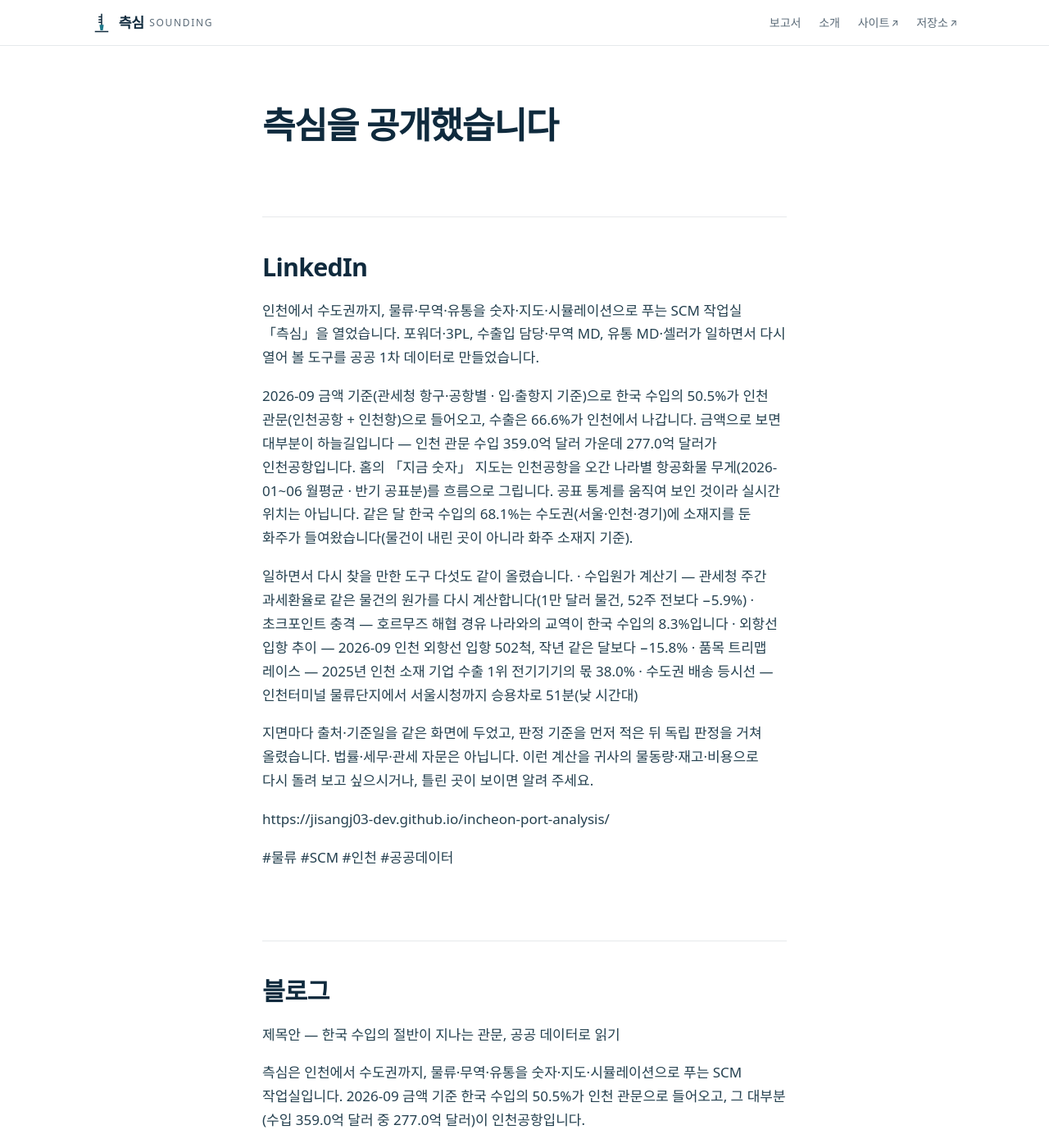
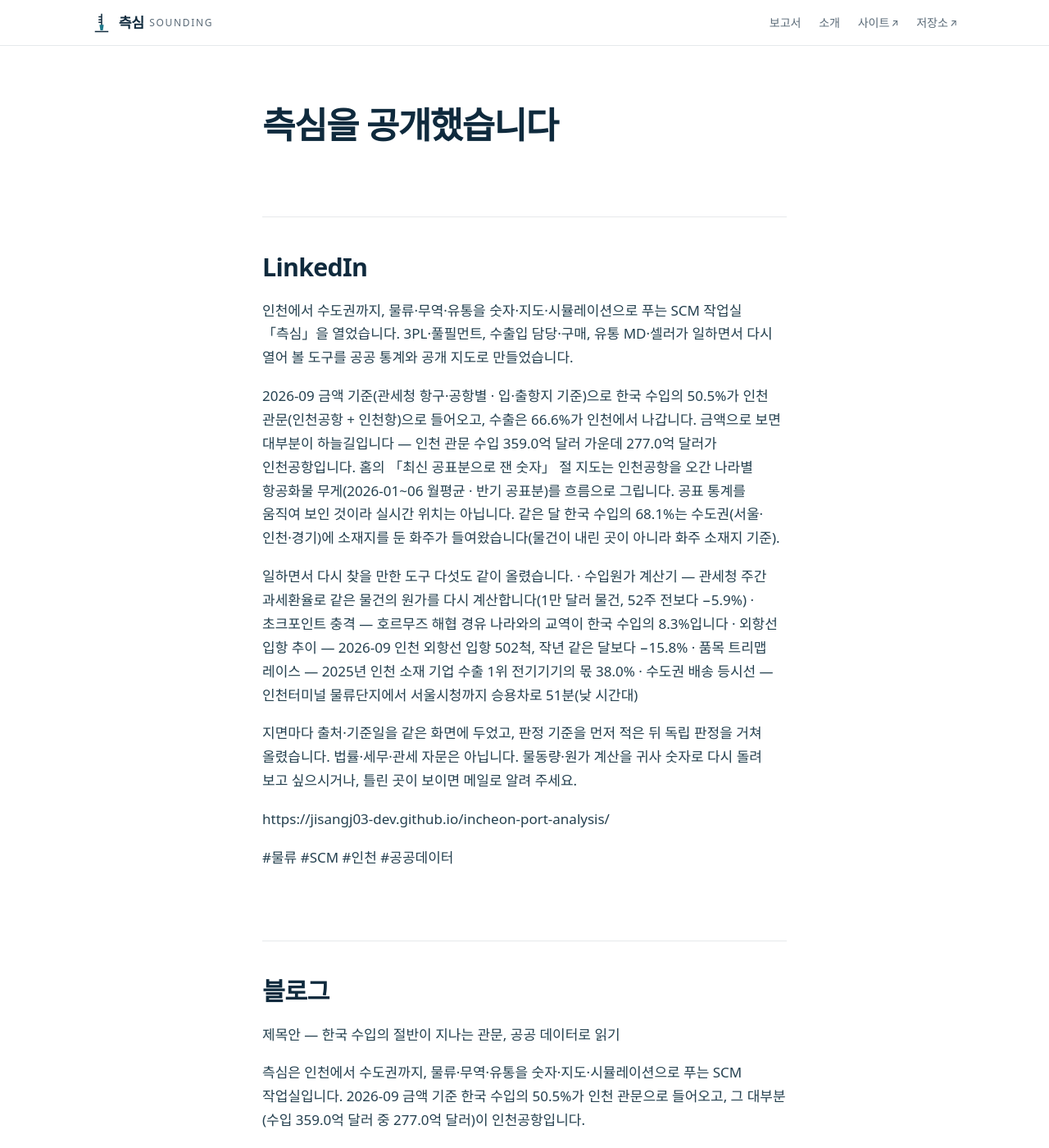
Before and after one commit to jisangj03-dev/incheon-port-analysis, a Jekyll site: the page built from content-queue/2026-10-20/launch.md, in a window 1280 px wide and 1400 px high. Shown: the whole window at 82% size. Built offline with Jekyll 4.4.1, drawn with Linux system fonts in a browser that asks for light colours; some web fonts are replaced; our own code applies the rules of GitHub Pages for plain Markdown files.

Commit message:
공개 알림 초안 — main(#84 홈 첫 화면 최종) 합침 · 독자·연락 문구를 홈과 맞춤(공공 통계와 공개 지도 · 물동량·원가 · 메일)
Co-Authored-By: Claude Opus 5.5 <noreply@anthropic.com>
Claude-Session: https://claude.ai/code/session_01L59oEoiMW7KHoJRFFkcN4Q

```diff
--- a/content-queue/2026-10-20/launch.md
+++ b/content-queue/2026-10-20/launch.md
@@ -3,16 +3,16 @@ id: launch
 made: 2026-10-20
 asof: 2026-10-21
 state: 초안(게시 = 선장님 · 올리는 손은 채팅 · 이 파일은 어디에도 게시되지 않았다)
-note: AI 초안 · 검수 전 — 숫자는 data/derived 에서만(시험 tests/content-queue.spec.mjs) · 공개 알림 한 번용 · 10/21 공개판(품질 재정비 #72~#74 · 제목 조판) 숫자·지면으로 다시 씀 · 10/21 자동 갱신으로 외항선 2026-09 반영 · 10/21 밤 홈 세 축 개편(#82) · 등시선 월 1회 재계산으로 서울시청 52분 → 51분 · 10/22 홈 첫 화면 = 측심이 무엇·누구를 위한 곳인지(사람 정보는 소개 지면 · 숫자·지도는 첫 화면 아래 「지금 숫자」 절) — 공개 숫자는 매일 바뀔 수 있으니 게시 직전 지면과 한 번 더 대조
+note: AI 초안 · 검수 전 — 숫자는 data/derived 에서만(시험 tests/content-queue.spec.mjs) · 공개 알림 한 번용 · 10/21 공개판(품질 재정비 #72~#74 · 제목 조판) 숫자·지면으로 다시 씀 · 10/21 자동 갱신으로 외항선 2026-09 반영 · 10/21 밤 홈 세 축 개편(#82) · 등시선 월 1회 재계산으로 서울시청 52분 → 51분 · 10/22 홈 첫 화면 = 측심이 무엇·누구를 위한 곳인지(PR #84 머지 · 사람 정보는 소개 지면 · 숫자·지도는 첫 화면 아래 「최신 공표분으로 잰 숫자」 절) — 공개 숫자는 매일 바뀔 수 있으니 게시 직전 지면과 한 번 더 대조
 ---
 
 # 측심을 공개했습니다
 
 ## LinkedIn
 
-인천에서 수도권까지, 물류·무역·유통을 숫자·지도·시뮬레이션으로 푸는 SCM 작업실 「측심」을 열었습니다. 포워더·3PL, 수출입 담당·무역 MD, 유통 MD·셀러가 일하면서 다시 열어 볼 도구를 공공 1차 데이터로 만들었습니다.
+인천에서 수도권까지, 물류·무역·유통을 숫자·지도·시뮬레이션으로 푸는 SCM 작업실 「측심」을 열었습니다. 3PL·풀필먼트, 수출입 담당·구매, 유통 MD·셀러가 일하면서 다시 열어 볼 도구를 공공 통계와 공개 지도로 만들었습니다.
 
-2026-09 금액 기준(관세청 항구·공항별 · 입·출항지 기준)으로 한국 수입의 50.5%가 인천 관문(인천공항 + 인천항)으로 들어오고, 수출은 66.6%가 인천에서 나갑니다. 금액으로 보면 대부분이 하늘길입니다 — 인천 관문 수입 359.0억 달러 가운데 277.0억 달러가 인천공항입니다. 홈의 「지금 숫자」 지도는 인천공항을 오간 나라별 항공화물 무게(2026-01~06 월평균 · 반기 공표분)를 흐름으로 그립니다. 공표 통계를 움직여 보인 것이라 실시간 위치는 아닙니다. 같은 달 한국 수입의 68.1%는 수도권(서울·인천·경기)에 소재지를 둔 화주가 들여왔습니다(물건이 내린 곳이 아니라 화주 소재지 기준).
+2026-09 금액 기준(관세청 항구·공항별 · 입·출항지 기준)으로 한국 수입의 50.5%가 인천 관문(인천공항 + 인천항)으로 들어오고, 수출은 66.6%가 인천에서 나갑니다. 금액으로 보면 대부분이 하늘길입니다 — 인천 관문 수입 359.0억 달러 가운데 277.0억 달러가 인천공항입니다. 홈의 「최신 공표분으로 잰 숫자」 절 지도는 인천공항을 오간 나라별 항공화물 무게(2026-01~06 월평균 · 반기 공표분)를 흐름으로 그립니다. 공표 통계를 움직여 보인 것이라 실시간 위치는 아닙니다. 같은 달 한국 수입의 68.1%는 수도권(서울·인천·경기)에 소재지를 둔 화주가 들여왔습니다(물건이 내린 곳이 아니라 화주 소재지 기준).
 
 일하면서 다시 찾을 만한 도구 다섯도 같이 올렸습니다.
 · 수입원가 계산기 — 관세청 주간 과세환율로 같은 물건의 원가를 다시 계산합니다(1만 달러 물건, 52주 전보다 −5.9%)
@@ -21,7 +21,7 @@ note: AI 초안 · 검수 전 — 숫자는 data/derived 에서만(시험 tests/
 · 품목 트리맵 레이스 — 2025년 인천 소재 기업 수출 1위 전기기기의 몫 38.0%
 · 수도권 배송 등시선 — 인천터미널 물류단지에서 서울시청까지 승용차로 51분(낮 시간대)
 
-지면마다 출처·기준일을 같은 화면에 두었고, 판정 기준을 먼저 적은 뒤 독립 판정을 거쳐 올렸습니다. 법률·세무·관세 자문은 아닙니다. 이런 계산을 귀사의 물동량·재고·비용으로 다시 돌려 보고 싶으시거나, 틀린 곳이 보이면 알려 주세요.
+지면마다 출처·기준일을 같은 화면에 두었고, 판정 기준을 먼저 적은 뒤 독립 판정을 거쳐 올렸습니다. 법률·세무·관세 자문은 아닙니다. 물동량·원가 계산을 귀사 숫자로 다시 돌려 보고 싶으시거나, 틀린 곳이 보이면 메일로 알려 주세요.
 
 https://jisangj03-dev.github.io/incheon-port-analysis/
 
```
